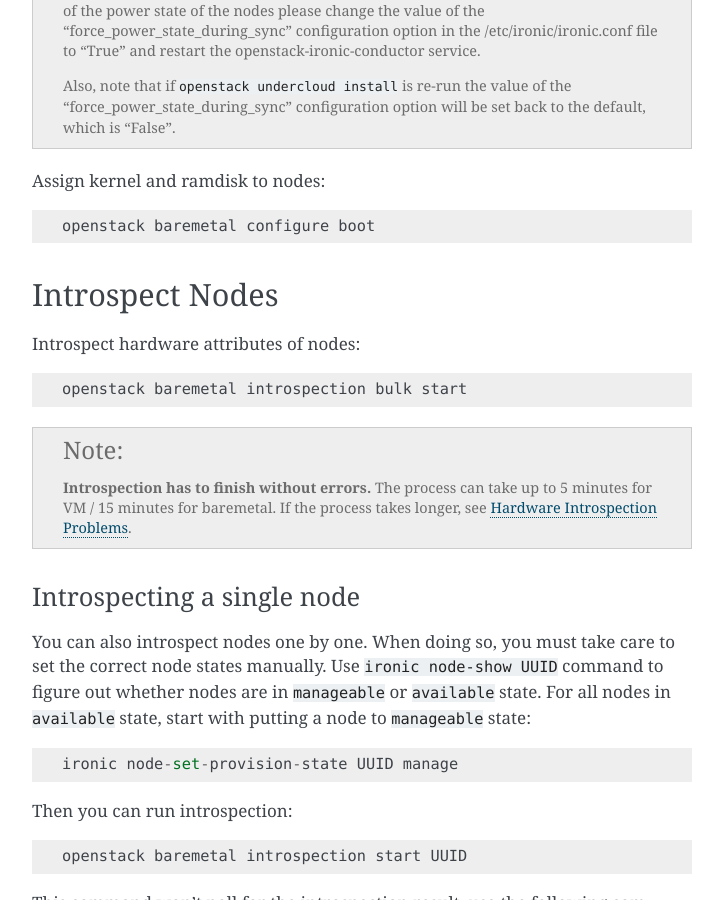
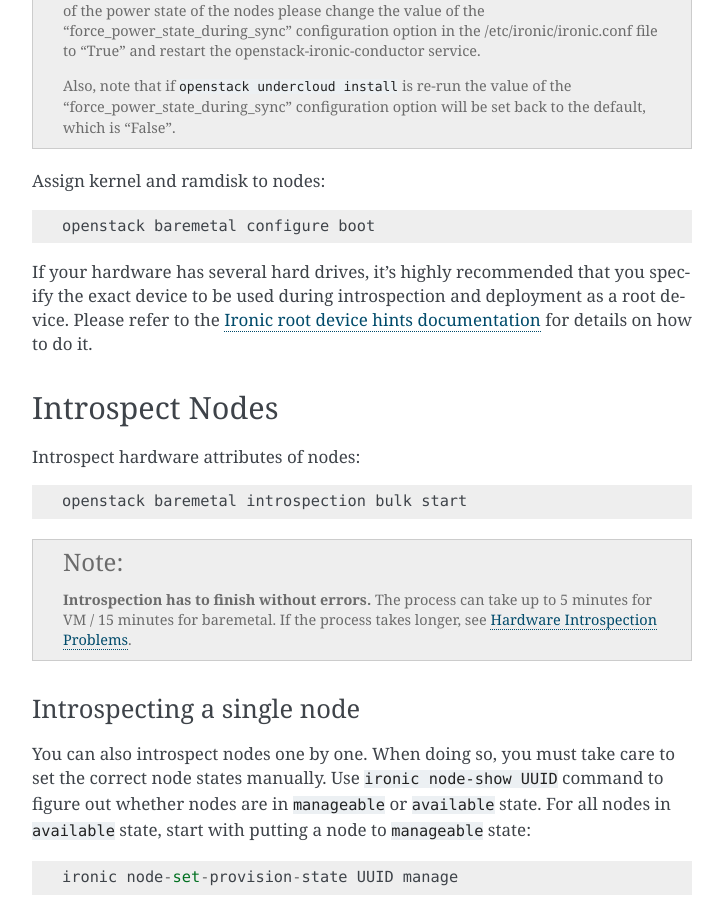
Before and after one commit to openstack-archive/tripleo-docs, a Sphinx documentation site: the page built from doc/source/basic_deployment/basic_deployment_cli.rst, in a window 1280 px wide and 900 px high, scrolled down 4166 px. Shown: the whole window, without its empty margins (388-1111 px from the left). Built offline with Sphinx 7.4.7, drawn with Linux system fonts in a browser that asks for light colours.

Commit message:
Recommend using root device hints even in the basic deployment
When a machine has several hard drives, by default both Ironic and Inspector
will pick a random one as a root. Even worse, they may actually pick different
devices, so the local_gb property after introspection will not correspond to
the one used for deployment. Finally, in case of redeploying, a user might end
up with several config drives on their system, like e.g. in
https://bugzilla.redhat.com/show_bug.cgi?id=1269919

Change-Id: Ia7b56cca03bb3ec62a8f7b496e32621f1bae7199

```diff
--- a/doc/source/basic_deployment/basic_deployment_cli.rst
+++ b/doc/source/basic_deployment/basic_deployment_cli.rst
@@ -222,6 +222,12 @@
 Assign kernel and ramdisk to nodes::
 
     openstack baremetal configure boot
+
+If your hardware has several hard drives, it's highly recommended that you
+specify the exact device to be used during introspection and deployment
+as a root device. Please refer to the `Ironic root device hints documentation
+<http://docs.openstack.org/developer/ironic/deploy/install-guide.html#specifying-the-disk-for-deployment>`_
+for details on how to do it.
 
 
 Introspect Nodes
```
